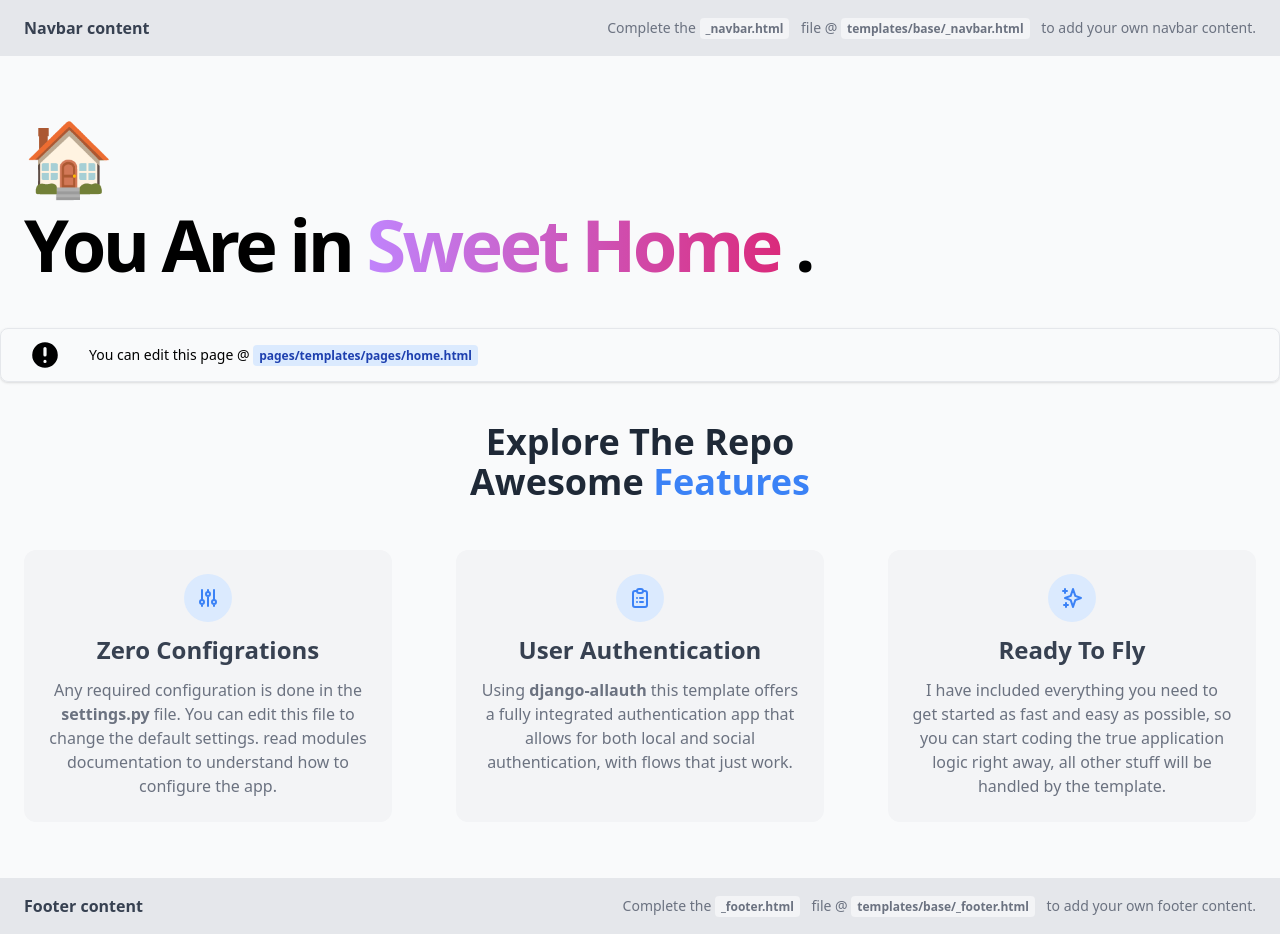
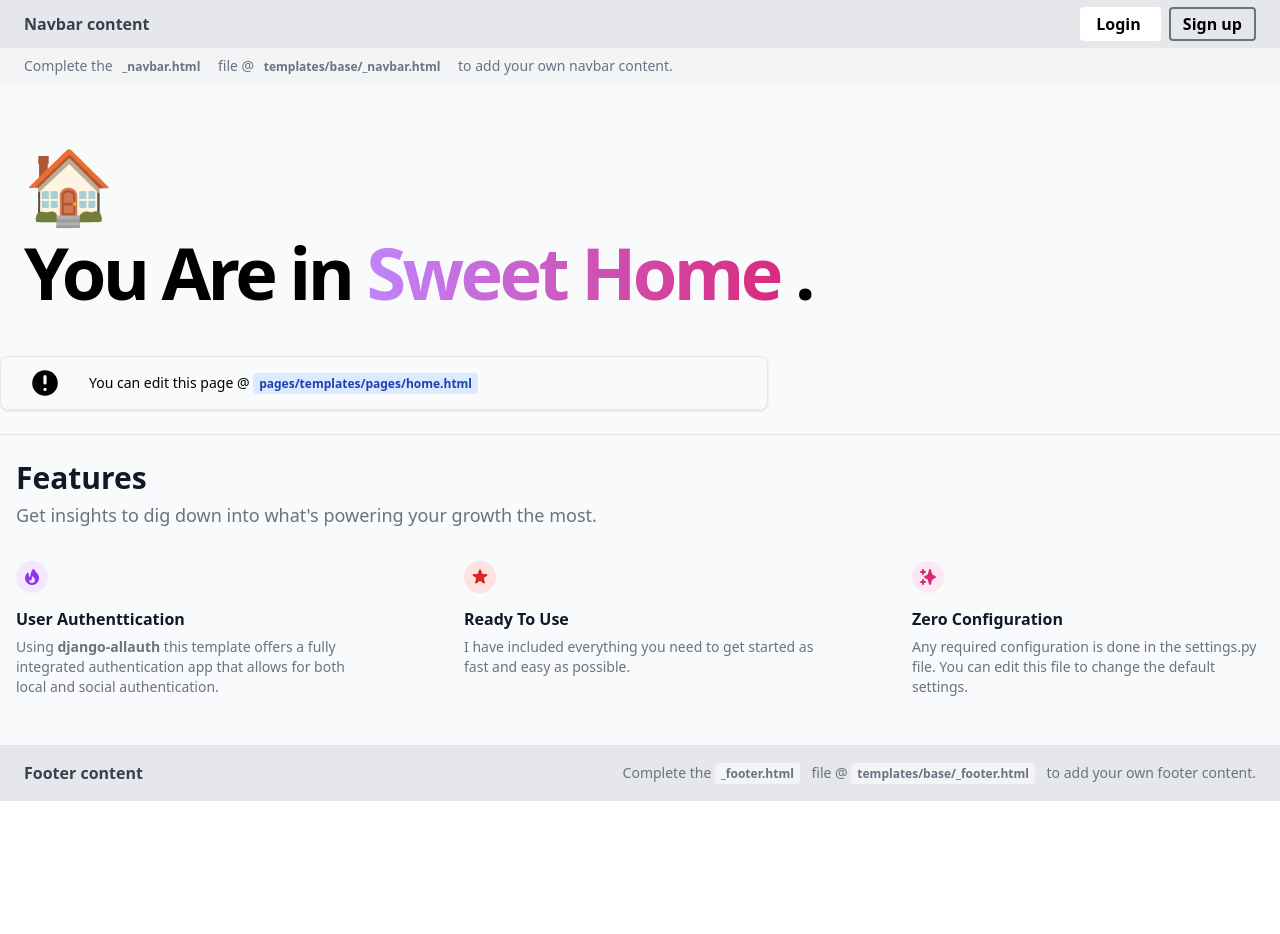
Before and after one commit to collove/DjangoTailwindTemplate, a Django app: page / in a window 1280 px wide. After the commit the page ends 801 px from the top, so only its background shows below. Run offline with Django 3.2, Linux system fonts and the light colour scheme; some libraries are stand-ins or nearby versions.

Commit message:
ADD: Django Allauth Basics

```diff
--- a/config/urls.py
+++ b/config/urls.py
@@ -3,5 +3,6 @@ from django.contrib import admin
 
 urlpatterns = [
     path("admin/", admin.site.urls),
+    path("accounts/", include("allauth.urls")),
     path("", include("pages.urls")),
 ]
--- a/pages/templates/pages/home.html
+++ b/pages/templates/pages/home.html
@@ -12,7 +12,7 @@
             </h1>
         </div>
     </div>
-    <div class="flex flex-row pl-4 py-2 gap-2 items-center border rounded-lg shadow overflow-hidden dark:bg-gray-900 dark:border-blue-400">
+    <div class="flex flex-row pl-4 py-2 gap-2 items-center border rounded-lg shadow overflow-hidden dark:bg-gray-900 dark:border-blue-400 max-w-3xl">
         <span class="flex-shrink-0 inline-flex mx-3 item-center justify-center leading-none rounded-full dark:bg-blue-400 dark:text-gray-900">
             <svg xmlns="http://www.w3.org/2000/svg"
                  viewBox="0 0 20 20"
@@ -31,59 +31,63 @@
             </p>
         </div>
     </div>
-    <section class="dark:bg-gray-900">
-        <div class="container px-6 py-10 mx-auto">
-            <h1 class="text-3xl font-semibold text-center text-gray-800 capitalize lg:text-4xl dark:text-white">
-                explore the repo
-                <br>
-                awesome <span class="text-blue-500">Features</span>
-            </h1>
-            <div class="grid grid-cols-1 gap-8 mt-8 xl:mt-12 xl:gap-16 md:grid-cols-2 xl:grid-cols-3">
-                <div class="flex flex-col items-center p-6 space-y-3 text-center bg-gray-100 rounded-xl dark:bg-gray-800">
-                    <span class="inline-block p-3 text-blue-500 bg-blue-100 rounded-full dark:text-white dark:bg-blue-500">
-                        <svg xmlns="http://www.w3.org/2000/svg"
-                             class="w-6 h-6"
-                             fill="none"
-                             viewBox="0 0 24 24"
-                             stroke="currentColor">
-                            <path stroke-linecap="round" stroke-linejoin="round" stroke-width="2" d="M12 6V4m0 2a2 2 0 100 4m0-4a2 2 0 110 4m-6 8a2 2 0 100-4m0 4a2 2 0 110-4m0 4v2m0-6V4m6 6v10m6-2a2 2 0 100-4m0 4a2 2 0 110-4m0 4v2m0-6V4" />
-                        </svg>
-                    </span>
-                    <h1 class="text-2xl font-semibold text-gray-700 capitalize dark:text-white">Zero Configrations</h1>
-                    <p class="text-gray-500 dark:text-gray-300">
-                        Any required configuration is done in the <b>settings.py</b> file. You can edit this file to change the default settings. read modules documentation to understand how to configure the app.
-                    </p>
+    <hr class="my-6">
+    <section class="px-4  mx-auto max-w-7xl">
+        <h2 class="mb-1 text-3xl font-extrabold leading-tight text-gray-900">Features</h2>
+        <p class="mb-8 text-lg text-gray-500">Get insights to dig down into what's powering your growth the most.</p>
+        <div class="mb-8 grid grid-cols-1 sm:grid-cols-2 md:grid-cols-3 gap-x-16 lg:gap-x-24 gap-y-20">
+            <div>
+                <div class="flex items-center justify-center w-8 h-8 mb-4 text-purple-600 bg-purple-100 rounded-full">
+                    <svg xmlns="http://www.w3.org/2000/svg"
+                         viewBox="0 0 20 20"
+                         fill="currentColor"
+                         class="w-5 h-5"
+                         aria-hidden="true">
+                        <path
+                        fill-rule="evenodd"
+                        d="M12.395 2.553a1 1 0 00-1.45-.385c-.345.23-.614.558-.822.88-.214.33-.403.713-.57 1.116-.334.804-.614 1.768-.84 2.734a31.365 31.365 0 00-.613 3.58 2.64 2.64 0 01-.945-1.067c-.328-.68-.398-1.534-.398-2.654A1 1 0 005.05 6.05 6.981 6.981 0 003 11a7 7 0 1011.95-4.95c-.592-.591-.98-.985-1.348-1.467-.363-.476-.724-1.063-1.207-2.03zM12.12 15.12A3 3 0 017 13s.879.5 2.5.5c0-1 .5-4 1.25-4.5.5 1 .786 1.293 1.371 1.879A2.99 2.99 0 0113 13a2.99 2.99 0 01-.879 2.121z"
+                        clip-rule="evenodd"
+                        />
+                    </svg>
                 </div>
-                <div class="flex flex-col items-center p-6 space-y-3 text-center bg-gray-100 rounded-xl dark:bg-gray-800">
-                    <span class="inline-block p-3 text-blue-500 bg-blue-100 rounded-full dark:text-white dark:bg-blue-500">
-                        <svg xmlns="http://www.w3.org/2000/svg"
-                             class="w-6 h-6"
-                             fill="none"
-                             viewBox="0 0 24 24"
-                             stroke="currentColor">
-                            <path stroke-linecap="round" stroke-linejoin="round" stroke-width="2" d="M9 5H7a2 2 0 00-2 2v12a2 2 0 002 2h10a2 2 0 002-2V7a2 2 0 00-2-2h-2M9 5a2 2 0 002 2h2a2 2 0 002-2M9 5a2 2 0 012-2h2a2 2 0 012 2m-3 7h3m-3 4h3m-6-4h.01M9 16h.01" />
-                        </svg>
-                    </span>
-                    <h1 class="text-2xl font-semibold text-gray-700 capitalize dark:text-white">User Authentication</h1>
-                    <p class="text-gray-500 dark:text-gray-300">
-                        Using <b>django-allauth</b> this template offers a fully integrated authentication app that allows for both local and social authentication, with flows that just work.
-                    </p>
+                <h3 class="mb-2 text-base font-semibold leading-tight text-gray-900">User Authenttication</h3>
+                <p class="text-sm text-gray-500">
+                    Using <b>django-allauth</b> this template offers a fully integrated authentication app that allows for both local and social authentication.
+                </p>
+            </div>
+            <div>
+                <div class="flex items-center justify-center w-8 h-8 mb-4 text-red-600 bg-red-100 rounded-full">
+                    <svg xmlns="http://www.w3.org/2000/svg"
+                         viewBox="0 0 20 20"
+                         fill="currentColor"
+                         class="w-5 h-5"
+                         aria-hidden="true">
+                        <path
+                        d="M9.049 2.927c.3-.921 1.603-.921 1.902 0l1.07 3.292a1 1 0 00.95.69h3.462c.969 0 1.371 1.24.588 1.81l-2.8 2.034a1 1 0 00-.364 1.118l1.07 3.292c.3.921-.755 1.688-1.54 1.118l-2.8-2.034a1 1 0 00-1.175 0l-2.8 2.034c-.784.57-1.838-.197-1.539-1.118l1.07-3.292a1 1 0 00-.364-1.118L2.98 8.72c-.783-.57-.38-1.81.588-1.81h3.461a1 1 0 00.951-.69l1.07-3.292z"
+                        />
+                    </svg>
                 </div>
-                <div class="flex flex-col items-center p-6 space-y-3 text-center bg-gray-100 rounded-xl dark:bg-gray-800">
-                    <span class="inline-block p-3 text-blue-500 bg-blue-100 rounded-full dark:text-white dark:bg-blue-500">
-                        <svg xmlns="http://www.w3.org/2000/svg"
-                             class="w-6 h-6"
-                             fill="none"
-                             viewBox="0 0 24 24"
-                             stroke="currentColor">
-                            <path stroke-linecap="round" stroke-linejoin="round" stroke-width="2" d="M5 3v4M3 5h4M6 17v4m-2-2h4m5-16l2.286 6.857L21 12l-5.714 2.143L13 21l-2.286-6.857L5 12l5.714-2.143L13 3z" />
-                        </svg>
-                    </span>
-                    <h1 class="text-2xl font-semibold text-gray-700 capitalize dark:text-white">Ready to fly</h1>
-                    <p class="text-gray-500 dark:text-gray-300">
-                        I have included everything you need to get started as fast and easy as possible, so you can start coding the true application logic right away, all other stuff will be handled by the template.
-                    </p>
+                <h3 class="mb-2 text-base font-semibold leading-tight text-gray-900">Ready To Use</h3>
+                <p class="text-sm text-gray-500">I have included everything you need to get started as fast and easy as possible.</p>
+            </div>
+            <div>
+                <div class="flex items-center justify-center w-8 h-8 mb-4 text-pink-600 bg-pink-100 rounded-full">
+                    <svg xmlns="http://www.w3.org/2000/svg"
+                         viewBox="0 0 20 20"
+                         fill="currentColor"
+                         class="w-5 h-5"
+                         aria-hidden="true">
+                        <path
+                        fill-rule="evenodd"
+                        d="M5 2a1 1 0 011 1v1h1a1 1 0 010 2H6v1a1 1 0 01-2 0V6H3a1 1 0 010-2h1V3a1 1 0 011-1zm0 10a1 1 0 011 1v1h1a1 1 0 110 2H6v1a1 1 0 11-2 0v-1H3a1 1 0 110-2h1v-1a1 1 0 011-1zM12 2a1 1 0 01.967.744L14.146 7.2 17.5 9.134a1 1 0 010 1.732l-3.354 1.935-1.18 4.455a1 1 0 01-1.933 0L9.854 12.8 6.5 10.866a1 1 0 010-1.732l3.354-1.935 1.18-4.455A1 1 0 0112 2z"
+                        clip-rule="evenodd"
+                        />
+                    </svg>
                 </div>
+                <h3 class="mb-2 text-base font-semibold leading-tight text-gray-900">Zero Configuration</h3>
+                <p class="text-sm text-gray-500">
+                    Any required configuration is done in the settings.py file. You can edit this file to change the default settings.
+                </p>
             </div>
         </div>
     </section>
--- a/templates/base/_base.html
+++ b/templates/base/_base.html
@@ -21,6 +21,24 @@
     <body class="h-full bg-gray-50 grid grid-rows-[auto_1fr_auto] leading-normal tracking-normal">
         {% include "base/_navbar.html" %}
         <main class="container mx-auto my-4">
+            <div class="max-w-xl">
+                {% if messages %}
+                    <div class="flex flex-row pl-4 py-2 gap-2 items-center border rounded-lg shadow overflow-hidden dark:bg-gray-900 dark:border-blue-400">
+                        <span class="flex-shrink-0 inline-flex mx-3 item-center justify-center leading-none rounded-full dark:bg-blue-400 dark:text-gray-900">
+                            <svg xmlns="http://www.w3.org/2000/svg"
+                                 viewBox="0 0 20 20"
+                                 fill="currentColor"
+                                 class="h-8 w-8">
+                                <path fill-rule="evenodd" d="M18 10a8 8 0 11-16 0 8 8 0 0116 0zm-7 4a1 1 0 11-2 0 1 1 0 012 0zm-1-9a1 1 0 00-1 1v4a1 1 0 102 0V6a1 1 0 00-1-1z" clip-rule="evenodd">
+                                </path>
+                            </svg>
+                        </span>
+                        <div class="flex-1 p-2 list-none">
+                            {% for message in messages %}<li>{{ message }}</li>{% endfor %}
+                        </div>
+                    </div>
+                {% endif %}
+            </div>
             {% block content %}
             {% endblock content %}
         </main>
--- a/templates/base/_navbar.html
+++ b/templates/base/_navbar.html
@@ -1,9 +1,28 @@
-<navbar class="flex flex-col items-center justify-between px-6 py-4 bg-gray-200 sm:flex-row">
+<div>
+    <navbar class="flex flex-col items-center justify-between px-6 py-2 bg-gray-200 sm:flex-row">
     <p class="text-gray-700">
         <b>
             Navbar content
         </b>
     </p>
+    <div class="duration-150 ease-in-out my-1">
+        {% if user.is_authenticated %}
+            Hello <b>{{ user.username | title }}</b>
+        {% else %}
+            <a type="button"
+               href="{% url 'account_login' %}"
+               class="px-4 py-1.5 font-semibold rounded bg-white dark:bg-gray-100 dark:text-gray-800 hover:text-white hover:bg-gray-700 hover:transition-colors ">
+                Login
+            </a>
+            <a type="button"
+               href="{% url 'account_login' %}"
+               class="ml-2 px-3 py-1 font-semibold rounded border-2 border-gray-500 dark:text-gray-100 dark:border-gray-300 hover:bg-gray-700 hover:text-white hover:transition-colors">
+                Sign up
+            </a>
+        {% endif %}
+    </div>
+    </navbar>
+    <div class="px-6 py-2 bg-gray-100 flex flex-row justify-between items-center">
         <p class="text-sm text-gray-500">
             Complete the
             <span class="bg-gray-100 text-xs font-semibold mr-2 px-1.5 py-0.5 rounded">_navbar.html</span>
@@ -11,4 +30,12 @@
             <span class="bg-gray-100 text-xs font-semibold mr-2 px-1.5 py-0.5 rounded">templates/base/_navbar.html</span>
             to add your own navbar content.
         </p>
-</navbar>
+        {% if user.is_authenticated %}
+            <a type="button"
+               href="{% url 'account_logout' %}"
+               class="font-semibold underline text-gray-600 dark:text-gray-200">
+                Log out
+            </a>
+        {% endif %}
+    </div>
+</div>
```
Also changed, not shown: config/settings.py (+27 -4 lines), requirments.txt (+14 -0 lines), templates/account/logout.html (added, +19 -0 lines), .images/Demo.png. Lines whose indentation alone changed are shown as unchanged.
